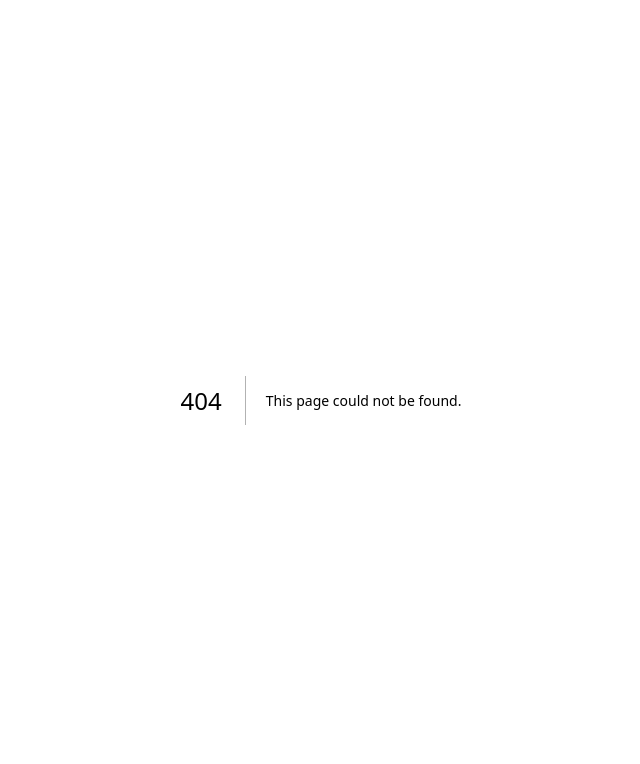
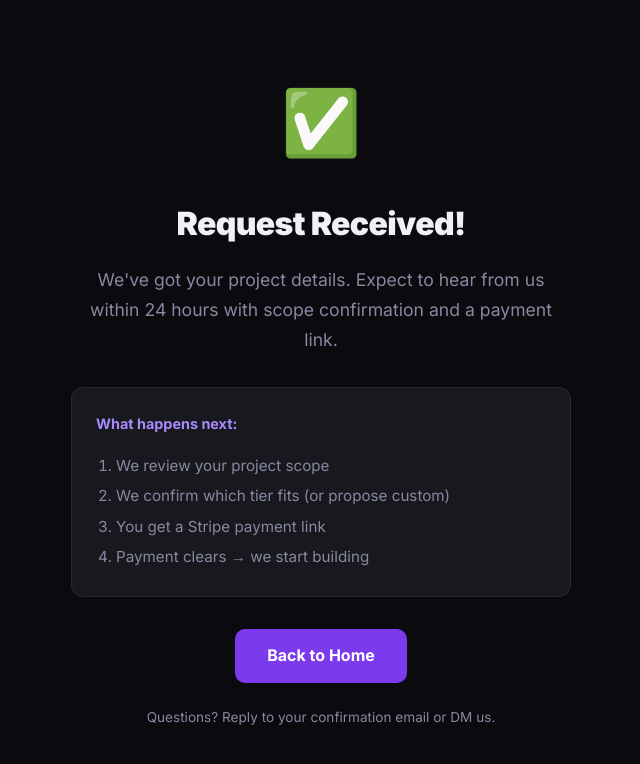
Before and after one commit to claudiaclawdbot/built-by-ai, a Next.js app: page /success in a window 1280 px wide. Before the commit this address had no page. Shown: the top 764 px of the page, without its empty margins (319-959 px from the left). Built offline with nearby package versions, Linux system fonts and the light colour scheme.

Commit message:
Add dedicated success page, fix form redirect

```diff
--- /dev/null
+++ b/app/success/page.tsx
@@ -0,0 +1,80 @@
+import Link from 'next/link'
+
+export default function Success() {
+  return (
+    <div style={{
+      minHeight: '100vh',
+      display: 'flex',
+      alignItems: 'center',
+      justifyContent: 'center',
+      background: 'var(--bg)',
+      padding: '24px'
+    }}>
+      <div style={{
+        textAlign: 'center',
+        maxWidth: '500px'
+      }}>
+        <div style={{ fontSize: '4rem', marginBottom: '24px' }}>✅</div>
+        <h1 style={{
+          fontSize: '2rem',
+          fontWeight: 900,
+          marginBottom: '16px',
+          letterSpacing: '-0.02em'
+        }}>
+          Request Received!
+        </h1>
+        <p style={{
+          color: 'var(--text-muted)',
+          fontSize: '1.1rem',
+          marginBottom: '32px',
+          lineHeight: 1.7
+        }}>
+          We've got your project details. Expect to hear from us within 24 hours with scope confirmation and a payment link.
+        </p>
+
+        <div style={{
+          background: 'var(--surface)',
+          border: '1px solid var(--border)',
+          borderRadius: '12px',
+          padding: '24px',
+          marginBottom: '32px',
+          textAlign: 'left'
+        }}>
+          <h2 style={{ fontSize: '0.9rem', fontWeight: 700, marginBottom: '16px', color: 'var(--accent-light)' }}>
+            What happens next:
+          </h2>
+          <ol style={{ color: 'var(--text-muted)', fontSize: '0.95rem', lineHeight: 2, paddingLeft: '20px' }}>
+            <li>We review your project scope</li>
+            <li>We confirm which tier fits (or propose custom)</li>
+            <li>You get a Stripe payment link</li>
+            <li>Payment clears → we start building</li>
+          </ol>
+        </div>
+
+        <Link
+          href="/"
+          style={{
+            display: 'inline-block',
+            background: 'var(--accent)',
+            color: '#fff',
+            fontWeight: 700,
+            fontSize: '1rem',
+            padding: '14px 32px',
+            borderRadius: '10px',
+            textDecoration: 'none'
+          }}
+        >
+          Back to Home
+        </Link>
+
+        <p style={{
+          marginTop: '24px',
+          color: 'var(--text-muted)',
+          fontSize: '0.85rem'
+        }}>
+          Questions? Reply to your confirmation email or DM us.
+        </p>
+      </div>
+    </div>
+  )
+}
```
Also changed, not shown: app/page.tsx (+5 -15 lines), 1 other file (tests, documents, lock files or other folders).
